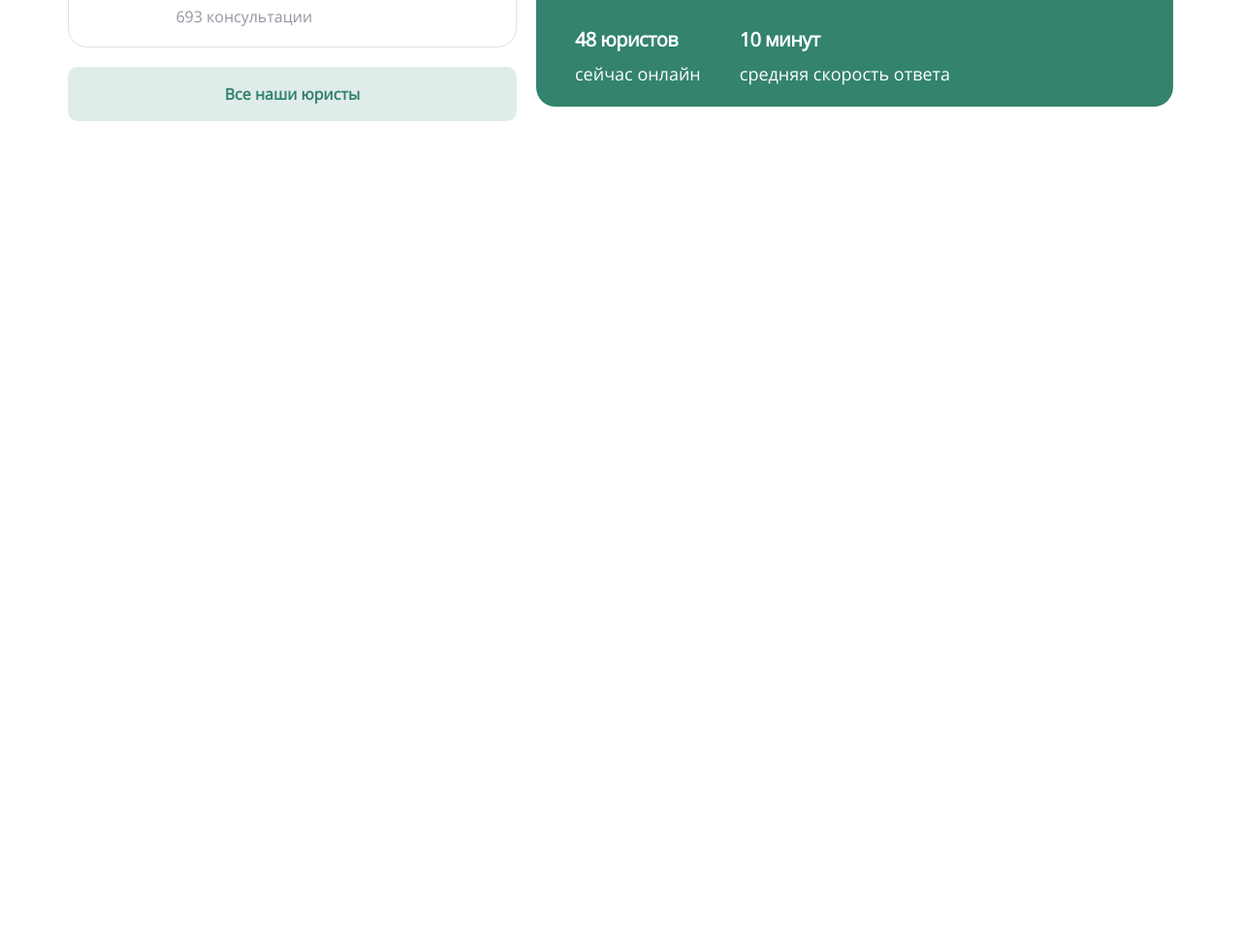
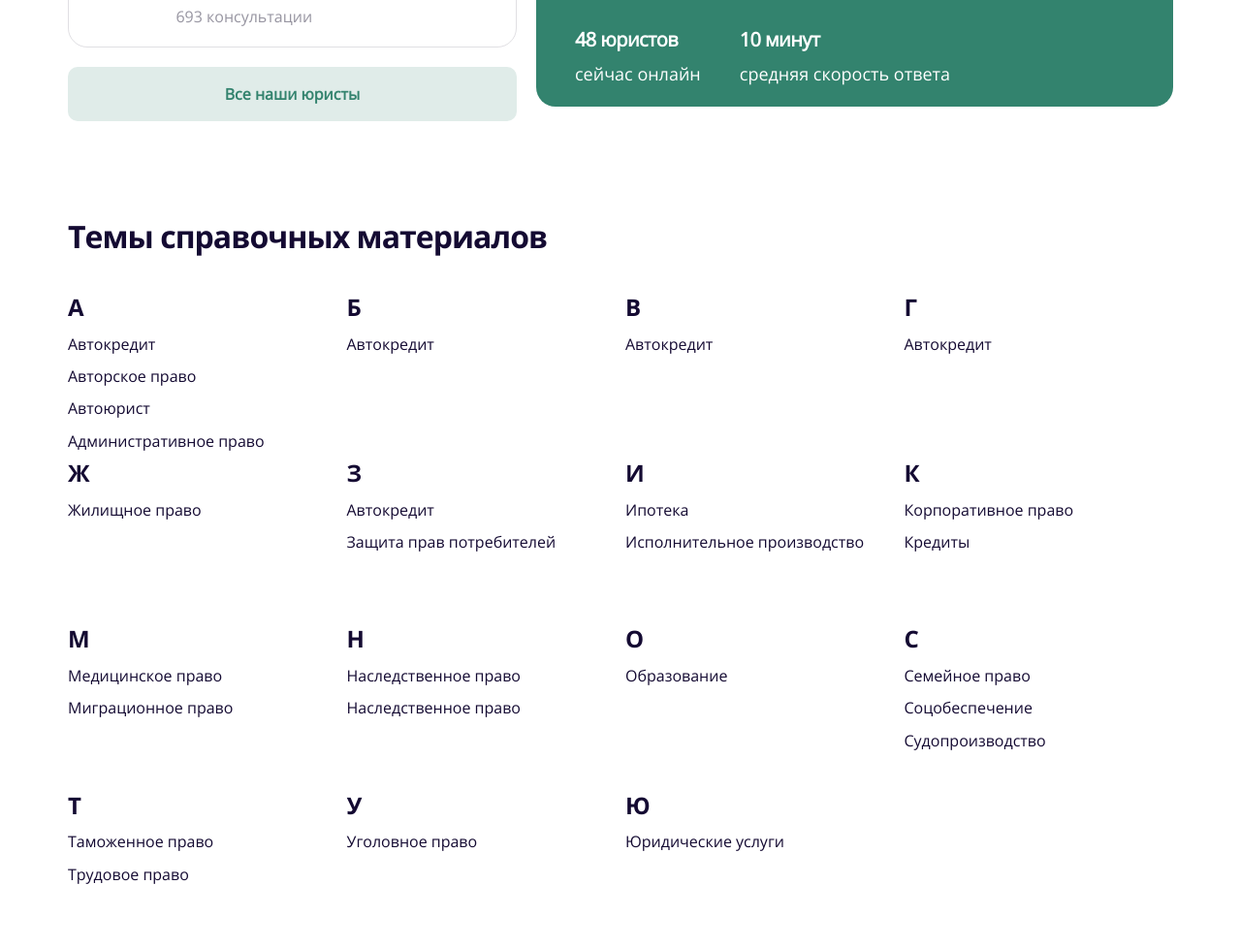
Before and after one commit to dsabirbaev/Lawyer, a plain HTML site: page index.html in a window 1280 px wide. Shown: the part 5897-6875 px from the top of the page at 97% size. Before the commit the page ends 6022 px from the top, so only its background shows below. Drawn offline with nearby package versions, Linux system fonts and the light colour scheme.

Commit message:
add simething

```diff
--- a/index.html
+++ b/index.html
@@ -824,6 +824,62 @@
             </div>
         </section>
     </main>
+    <footer id="footer">
+        <div class="container">
+            <div class="wrapper">
+                <h1>Темы справочных материалов</h1>
+                <ul>
+                    <li>A
+                        <a href="#">Автокредит</a>
+                        <a href="#">Авторское право</a>
+                        <a href="#">Автоюрист</a>
+                        <a href="#">Административное право</a>
+                    </li>
+                    <li>Б <a href="#">Автокредит</a> </li>
+                    <li>В <a href="#">Автокредит</a> </li>
+                    <li>Г <a href="#">Автокредит</a> </li>
+                    <li>Ж
+                        <a href="#">Жилищное право</a>
+
+                    </li>
+                    <li>З
+                        <a href="#">Автокредит</a>
+                        <a href="#">Защита прав потребителей</a>
+                    </li>
+                    <li>И
+                        <a href="#">Ипотека</a>
+                        <a href="#">Исполнительное производство</a>
+                    </li>
+                    <li>К
+
+                        <a href="#">Корпоративное право</a>
+                        <a href="#">Кредиты</a>
+                    </li>
+                    <li>М
+                        <a href="#">Медицинское право</a>
+                        <a href="#">Миграционное право</a>
+                    </li>
+                    <li>Н
+                        <a href="#">Наследственное право</a>
+                        <a href="#">Наследственное право</a>
+                    </li>
+                    <li>О <a href="#">Образование</a> </li>
+                    <li>С
+                        <a href="#">Семейное право</a>
+                        <a href="#">Соцобеспечение</a>
+                        <a href="#">Судопроизводство</a>
+                    </li>
+                    <li>Т
+                        <a href="#">Таможенное право</a>
+                        <a href="#">Трудовое право</a>
+                    </li>
+                    <li>У <a href="#">Уголовное право</a> </li>
+                    <li>Ю <a href="#">Юридические услуги</a> </li>
+
+                </ul>
+            </div>
+        </div>
+    </footer>
 </body>
 
 <script src="https://cdn.jsdelivr.net/npm/swiper@10/swiper-element-bundle.min.js"></script>
--- a/scss/layout/_all.scss
+++ b/scss/layout/_all.scss
@@ -11,3 +11,4 @@
 @import "./seo";
 @import "./portal";
 @import "./free";
+@import "./footer";
--- /dev/null
+++ b/scss/layout/_footer.scss
@@ -0,0 +1,71 @@
+#footer {
+
+  padding-top: 80px;
+  .container {
+    .wrapper {
+      h1 {
+        color: $colorBlack;
+        font-family: OpenSans-Bold;
+        font-size: 32px;
+        letter-spacing: -0.96px;
+        margin-bottom: 40px;
+      }
+      ul {
+        display: grid;
+        width: 100%;
+        justify-content: space-between;
+        grid-template-rows: 1fr 1fr 1fr 1fr;
+        grid-template-columns: 1fr 1fr 1fr 1fr;
+        gap: 10px;
+        li {
+          list-style: none;
+          // width: 270px;
+          color: $colorBlack;
+          font-size: 24px;
+          font-family: OpenSans-Bold;
+          a {
+            display: block;
+            text-decoration: none;
+            margin-top: 15px;
+            color: var(--base-black, #140a32);
+            font-family: OpenSans-Regular;
+            font-size: 16px;
+            font-weight: 400;
+          }
+        }
+      }
+    }
+  }
+}
+
+// first mobile
+
+@media only screen and (max-width: 390px) {
+  #footer {
+    .container {
+      padding: 0 15px;
+      .wrapper {
+        h1 {
+          font-size: 20px;
+          letter-spacing: -0.6px;
+        }
+        ul {
+          overflow: hidden;
+          display: grid;
+          // background-color: red;
+          grid-template-rows: 1fr 1fr 1fr 1fr 1fr 1fr 1fr 1fr !important;
+          grid-template-columns: 1fr 1fr !important;
+          // row-gap: 20px;
+          gap: 20px 10px;
+          li {
+            font-size: 18px;
+
+            a {
+              font-size: 12px;
+            }
+          }
+        }
+      }
+    }
+  }
+}
```
Also changed, not shown: css/main.css, css/main.min.css, 2 other files.
